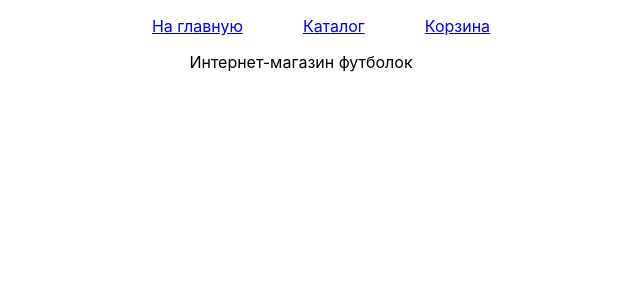
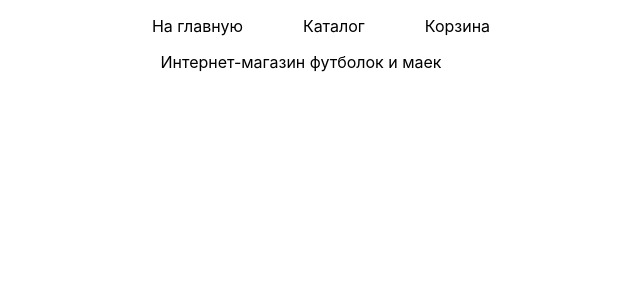
Before and after one commit to BalandinaM/TestTask, a React (Create React App) app: page / in a window 1280 px wide. Shown: the top 300 px of the page, without its empty margins (339-979 px from the left). Built offline with nearby package versions, Linux system fonts and the light colour scheme.

Commit message:
Реализована отрисовка каталога товаров

```diff
--- a/src/catalog/catalog.jsx
+++ b/src/catalog/catalog.jsx
@@ -1,8 +1,39 @@
-import { useLoaderData } from 'react-router-dom'
+import { NavLink, useLoaderData } from 'react-router-dom'
 
 export const Catalog = () => {
-  const productsArray = useLoaderData();
-  console.log(productsArray);
+  const products = useLoaderData();
 
-  return <div>Каталог</div>;
+  //вынести карточку в отдельный компонент
+  //подумать над неймингом, ерунду какая-то
+  const productsForRender = products.map((item) => {
+    const productForRender = item.colors.map((elem) => {
+      console.log(elem);
+      return (
+        <li key={`${item.id} + ${elem.id}`} className='products_item'>
+          <NavLink to={`/product/${item.id}/${elem.id}`}>
+              <h3>
+                {item.name} {elem.name}
+              </h3>
+              <img
+                src={elem.images[0]}
+                alt={`${item.name} ${elem.name}`}
+                width={50}
+                height={75}
+              />
+              {/* <p>{elem.description}</p> */}
+              <p>Цена: {elem.price}</p>
+          </NavLink>
+        </li>
+      );
+    });
+    console.log(productForRender);
+    return productForRender;
+  });
+
+  return (
+    <div>
+      <h2>Каталог</h2>
+      <ul className='products_list'>{productsForRender}</ul>
+    </div>
+  );
 };
--- a/src/home/home.jsx
+++ b/src/home/home.jsx
@@ -1,5 +1,5 @@
 export const Home = () => {
     return (
-        <div>Интернет-магазин футболок</div>
+        <div>Интернет-магазин футболок и маек</div>
     )
 }
--- a/src/styles/index.css
+++ b/src/styles/index.css
@@ -14,6 +14,12 @@ code {
 
 ul {
   list-style: none;
+}
+
+a, a:visited, a:hover, a:active {
+  text-decoration: none;
+  color: inherit;
+  cursor: pointer;
 }
 
 .App {
@@ -60,3 +66,16 @@ ul {
   justify-content: center;
   gap: 60px;
 }
+
+.products_list {
+  display: flex;
+  justify-content: center;
+  flex-wrap: wrap;
+  gap: 60px;
+}
+
+.products_item {
+  padding: 20px;
+  border: 1px solid grey;
+  flex: 0 0 150px;
+}
```
